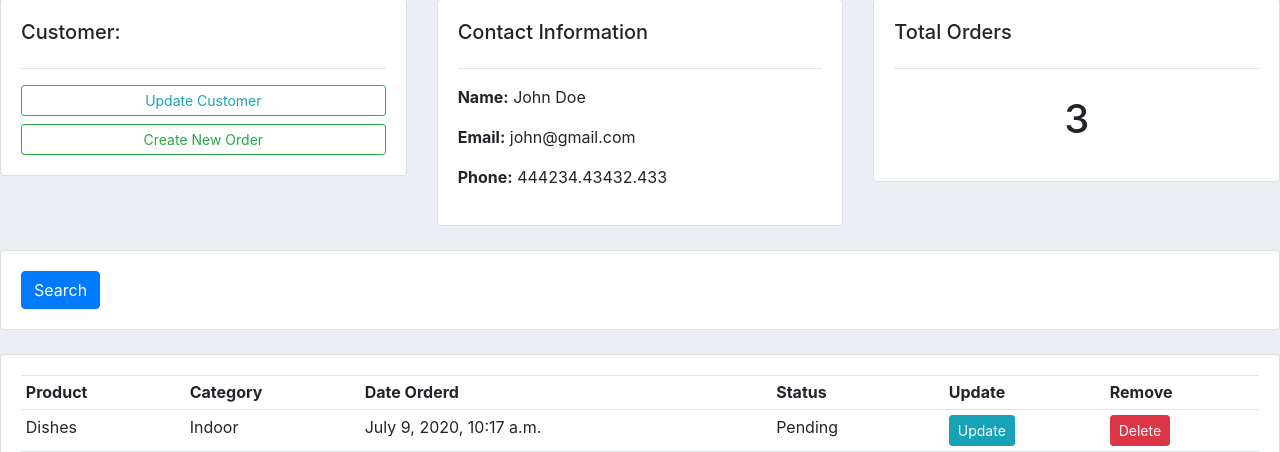
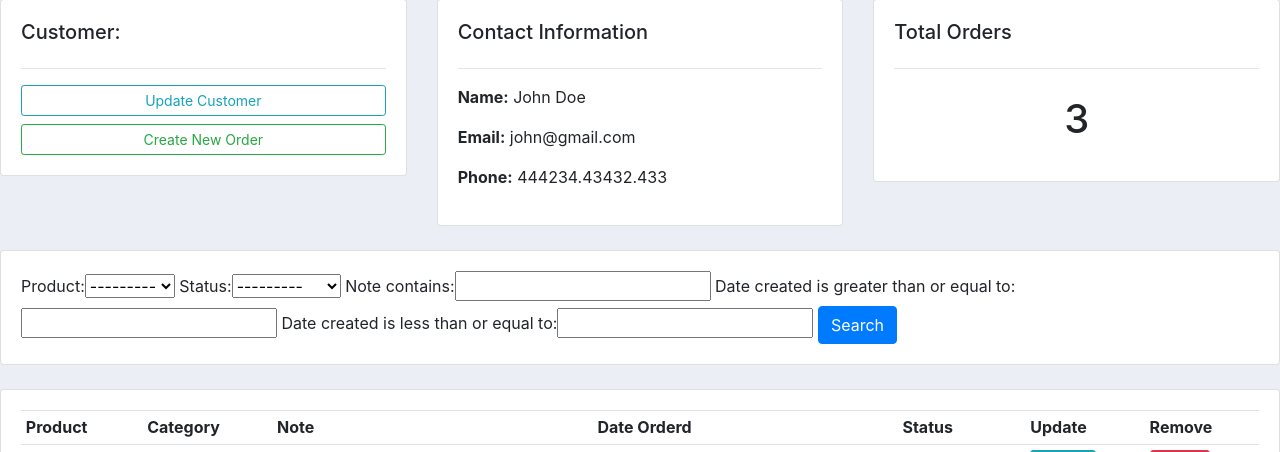
Before and after one commit to akiburrchoton/learning_django_basic, a Django app: page /customer/1/ in a window 1280 px wide. Shown: the part 84-536 px from the top of the page. Run offline with Django 3.2, Linux system fonts and the light colour scheme; data comes from the database, SQL or seed files in the repository; both versions use the stored data as it was after the commit; some libraries are stand-ins or nearby versions.

Commit message:
Added Basic Filter in table

```diff
--- /dev/null
+++ b/crm1/accounts/filters.py
@@ -0,0 +1,14 @@
+import django_filters
+from django_filters import DateFilter, CharFilter
+from .models import *
+
+class OrderFilter(django_filters.FilterSet):
+    start_date  = DateFilter(field_name="date_created", lookup_expr="gte")
+    end_date    = DateFilter(field_name="date_created", lookup_expr="lte")
+
+    note        = CharFilter(field_name="note", lookup_expr="icontains") # icontains --> ignore sensitivity
+
+    class Meta:
+        model   = Order
+        fields  = '__all__'
+        exclude = ['customer', 'date_created']
--- a/crm1/accounts/models.py
+++ b/crm1/accounts/models.py
@@ -44,6 +44,8 @@ class Order(models.Model):
     product     = models.ForeignKey(Product, null = True, on_delete= models.SET_NULL)
     date_created= models.DateTimeField(auto_now_add=True, null=True)
     status      = models.CharField(max_length=200, null = True, choices=STATUS)
+    note        = models.CharField(max_length=1000, null = True)
+
 
     def __str__(self):
         return self.product.name
--- a/crm1/accounts/templates/accounts/customer.html
+++ b/crm1/accounts/templates/accounts/customer.html
@@ -29,7 +29,7 @@
             <div class="card card-body">
                 <h5>Total Orders</h5>
                 <hr>
-                <h1 style="text-align: center;padding: 10px">{{number_count}}</h1>
+                <h1 style="text-align: center;padding: 10px">{{order_count}}</h1>
             </div>
         </div>
     </div>
@@ -40,7 +40,7 @@
         <div class="col">
             <div class="card card-body">
                 <form method="get">
-
+                    {{showMyFilter.form}}
                 <button class="btn btn-primary" type="submit">Search</button>
             </form>
             </div>
@@ -56,6 +56,7 @@
                     <tr>
                         <th>Product</th>
                         <th>Category</th>
+                        <th>Note</th>
                         <th>Date Orderd</th>
                         <th>Status</th>
                         <th>Update</th>
@@ -66,6 +67,7 @@
                         <tr>
                             <td>{{order.product}}</td>
                             <td>{{order.product.category}}</td>
+                            <td>{{order.note}}</td>
                             <td>{{order.date_created}}</td>
                             <td>{{order.status}}</td>
                             <td><a class="btn btn-sm btn-info" href="{% url 'showUrlUpdateOrder' order.id %}">Update</a></td>
--- a/crm1/accounts/templates/accounts/order_form.html
+++ b/crm1/accounts/templates/accounts/order_form.html
@@ -19,4 +19,6 @@
         </div>
     </div>
 
+
+
 {% endblock %}
--- a/crm1/accounts/views.py
+++ b/crm1/accounts/views.py
@@ -2,6 +2,7 @@ from django.shortcuts import render, redirect
 from django.http import HttpResponse
 from .models import *
 from .forms import OrderForm
+from .filters import OrderFilter
 from django.forms import inlineformset_factory # formset - multiple forms in a single form
 # Create your views here.
 
@@ -37,13 +38,18 @@ def products(request):
     return render(request, 'accounts/products.html', context)
 
 def customer(request, pk_test):
-    customerBasedOnId = Customer.objects.get(id=pk_test)
-    ordersByCustomer  = customerBasedOnId.order_set.all()
-    numberOfOrders    = ordersByCustomer.count()
+    customerBasedOnId   = Customer.objects.get(id=pk_test)
+    ordersByCustomer    = customerBasedOnId.order_set.all()
+    numberOfOrders      = ordersByCustomer.count()
+
+    myFilter            = OrderFilter(request.GET, queryset=ordersByCustomer)
+    ordersByCustomer    = myFilter.qs
+
     context = {
         'customer'      : customerBasedOnId,
         'orders'        : ordersByCustomer,
-        'number_count'  : numberOfOrders
+        'order_count'   : numberOfOrders,
+        'showMyFilter'  : myFilter,
     }
 
     return render(request, 'accounts/customer.html', context)
--- a/crm1/crm1/settings.py
+++ b/crm1/crm1/settings.py
@@ -37,7 +37,9 @@ INSTALLED_APPS = [
     'django.contrib.sessions',
     'django.contrib.messages',
     'django.contrib.staticfiles',
+
     'accounts',
+    'django_filters',
 ]
 
 MIDDLEWARE = [
```
Also changed, not shown: crm1/accounts/migrations/0006_auto_20200712_2019.py (added), crm1/db.sqlite3.
